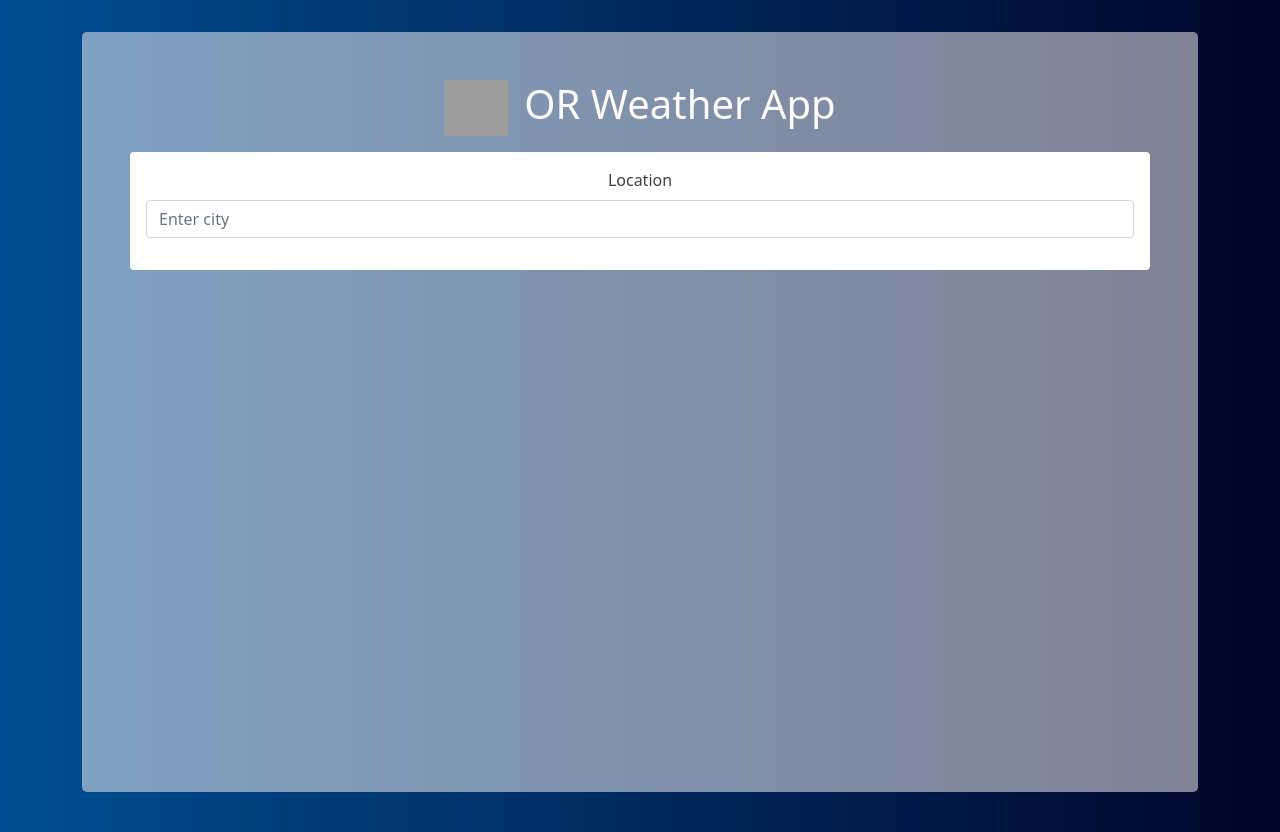
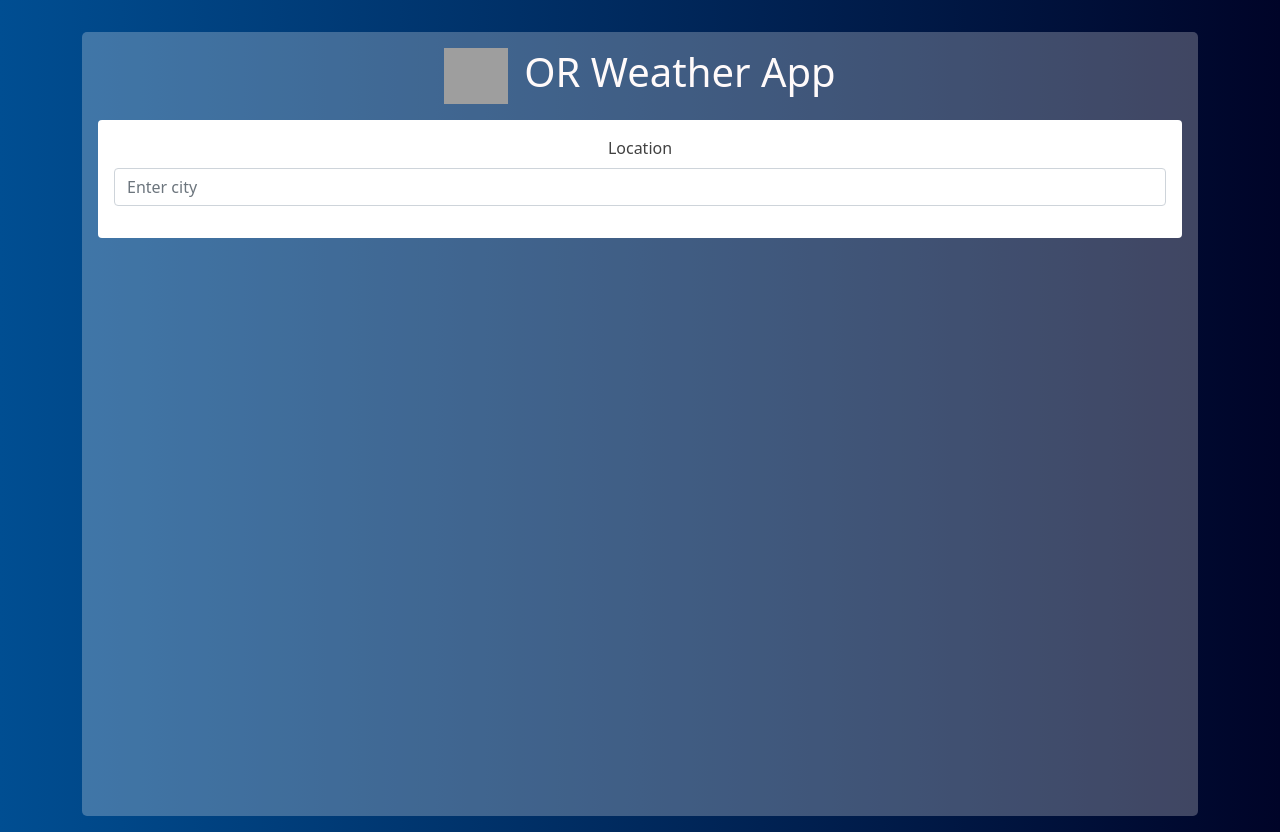
Before and after one commit to Rutkevicius0/or-weather-app-react, a React (Create React App) app: page / in a window 1280 px wide. Built offline with nearby package versions, Linux system fonts and the light colour scheme; grey boxes are pictures that could not be loaded.

Commit message:
morestyling

```diff
--- a/src/components/Locations/SingleLocation/ForecastItem.jsx
+++ b/src/components/Locations/SingleLocation/ForecastItem.jsx
@@ -6,7 +6,7 @@ export default function ForecastItem(props) {
   const transformDate = () => {
     const wd = ['Sun', 'Mon', 'Tue', 'Wed', 'Thu', 'Fri', 'Sat'];
     const d = new Date(date);
-    console.log(d);
+
     const day = wd[d.getDay()];
     return day;
   };
--- a/src/components/Locations/SingleLocation/SingleLocationCurrent.jsx
+++ b/src/components/Locations/SingleLocation/SingleLocationCurrent.jsx
@@ -5,7 +5,7 @@ import LocationContext from '../../../store/location-context';
 import '../../../scss/weather.scss';
 export default function SingleLocationCurrent(props) {
   const { sendRequest } = useHttp();
-  const { id } = useParams();
+  const { id, city, country } = useParams();
   const { locationCurrentWeather, locationCurrentWeatherHandler } =
     useContext(LocationContext);
   const {
@@ -25,7 +25,12 @@ export default function SingleLocationCurrent(props) {
   // }, []);
 
   return (
-    <div className="card d-flex flex-row justify-content-around align-items-center pb-2">
+    <div className="card pt-3">
+      <h1 className="mb-0">
+        {city}, {country}
+      </h1>
+      <h4>Now</h4>
+      <div className=" d-flex flex-row justify-content-around align-items-center pb-2">
         <div className="current-weather">
           <h3 className="">
             {temperature} <span>°C</span>
@@ -42,5 +47,6 @@ export default function SingleLocationCurrent(props) {
           <p>{symbolPhrase.charAt(0).toUpperCase() + symbolPhrase.slice(1)}</p>
         </div>
       </div>
+    </div>
   );
 }
--- a/src/pages/Weatherpage.jsx
+++ b/src/pages/Weatherpage.jsx
@@ -26,7 +26,6 @@ export default function WeatherPage() {
   const { id, city, country } = useParams();
   const mountedRef = useRef();
 
-  // const { name: city, country } = singleLocationInfo;
   useEffect(() => {
     mounted.current = true;
     sendRequest('current', id, locationCurrentWeatherHandler);
@@ -42,8 +41,8 @@ export default function WeatherPage() {
   // sendRequest('forecast', id, locationForecastHandler);
 
   return (
-    <div className="container">
-      <h2 className="text-secondary">{`Current weather in ${city}, ${country}`}</h2>
+    <div className="container container-trans">
+      {/* <h2 className="text-secondary">{`Current weather in ${city}, ${country}`}</h2> */}
       {locationCurrentWeather.current && (
         <SingleLocationCurrent currentWeather={locationCurrentWeather} />
       )}
--- a/src/scss/base.scss
+++ b/src/scss/base.scss
@@ -25,10 +25,11 @@ body {
   height: 100vh;
 }
 .container-trans {
-  background-color: rgba(255, 250, 250, 0.5);
-  padding: 3rem;
+  background-color: rgba(255, 250, 250, 0.25);
+  padding: 1rem;
   border-radius: 5px;
-  height: 95vh;
+  height: 98%;
+  margin-bottom: 3em;
 }
 .router-link {
   text-decoration: none;
```
Lines whose indentation alone changed are shown as unchanged.
